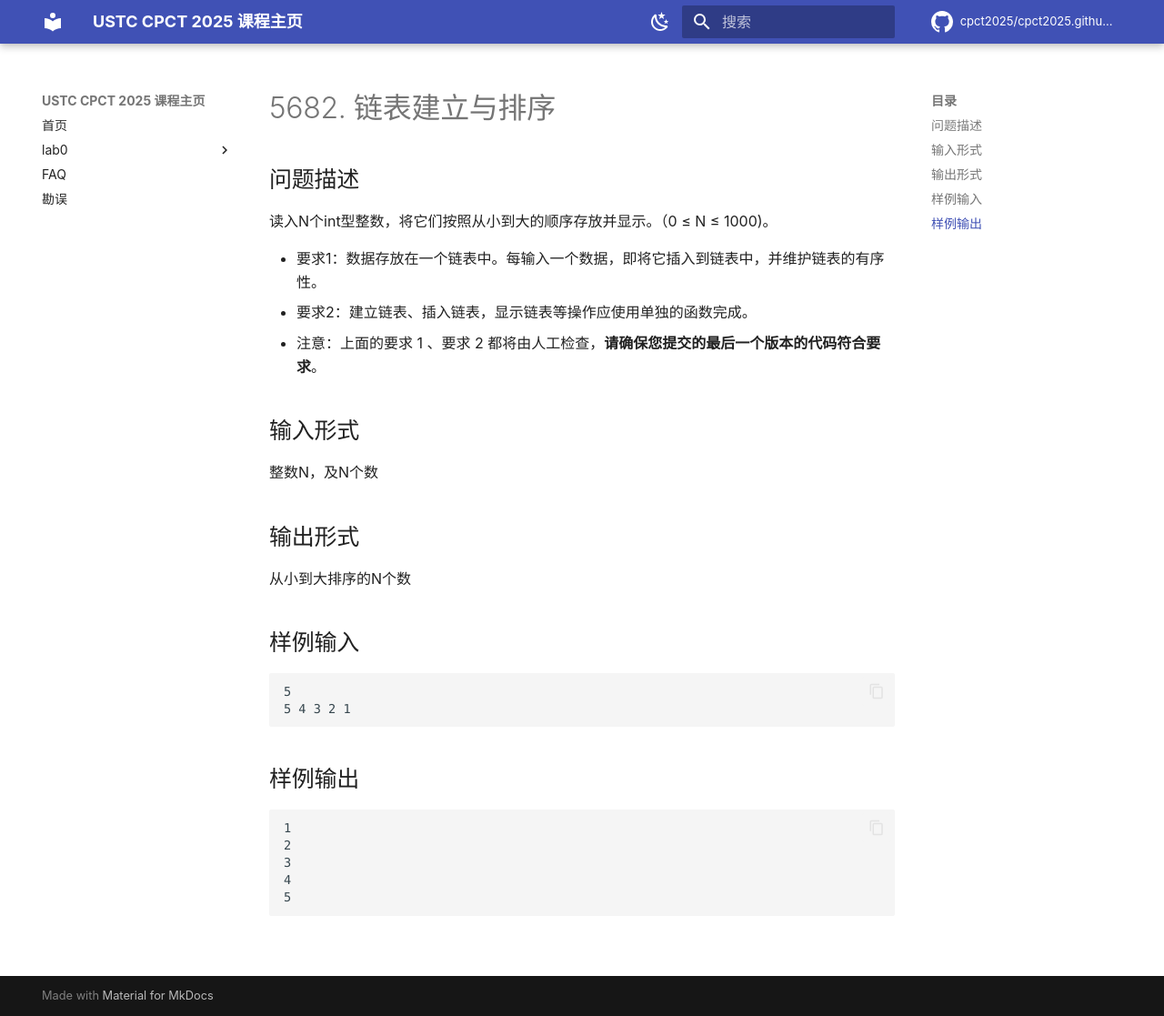
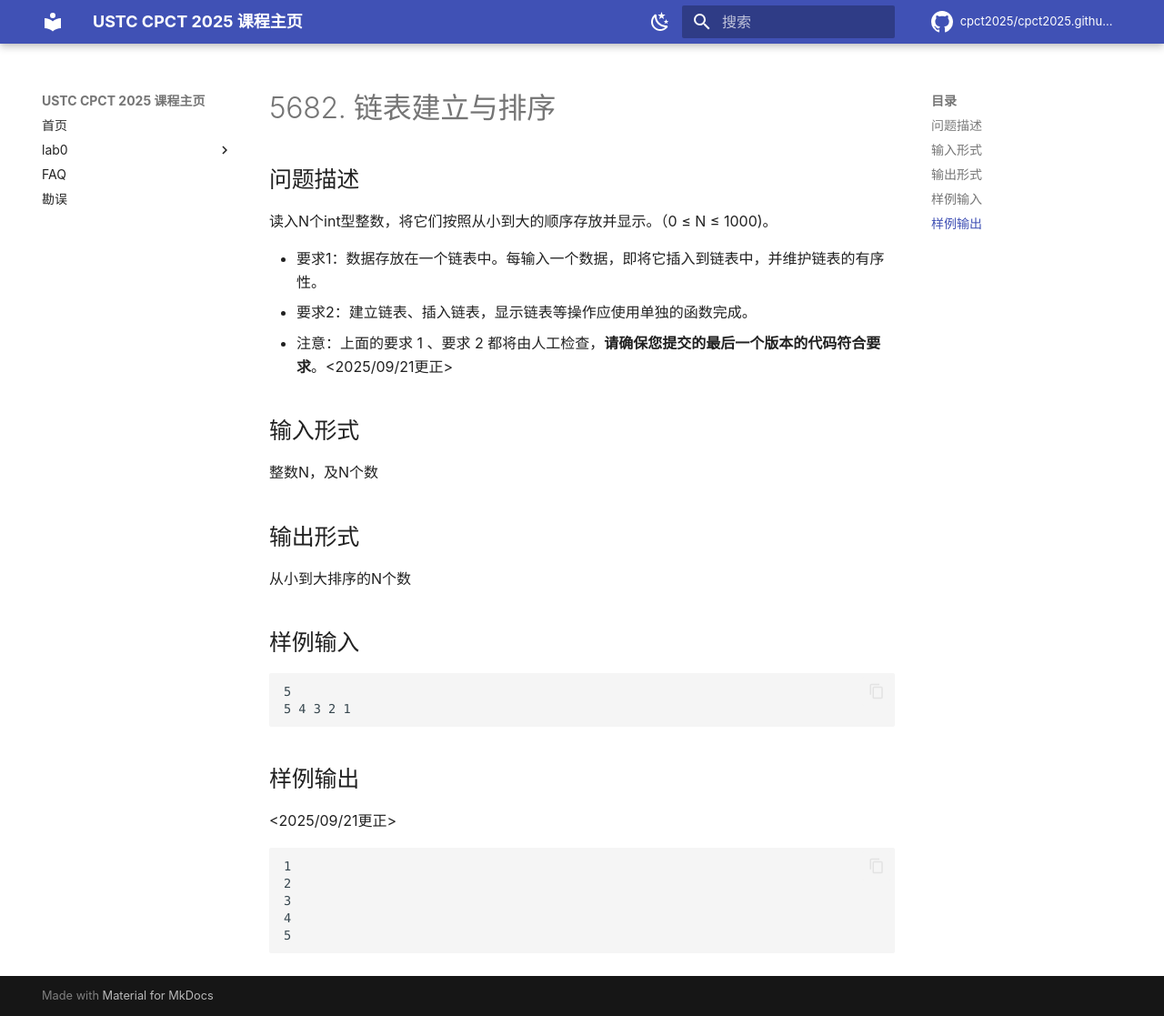
Before and after one commit to cpct2025/cpct2025.github.io, an MkDocs documentation site: the page built from docs/errata/5682.md, in a window 1280 px wide and 1117 px high. Shown: the whole window at 91% size. Built offline with MkDocs 1.6.1 and Material for MkDocs 9.7.7, drawn with Linux system fonts in a browser that asks for light colours; comment, search, counter and statistics services are not loaded; some of the changed lines change nothing that is shown.

Commit message:
Revise errata note for manual code checks
Updated note regarding manual checks and code submission requirements.

````diff
--- a/docs/errata/5682.md
+++ b/docs/errata/5682.md
@@ -5,7 +5,7 @@
 
 - 要求1：数据存放在一个链表中。每输入一个数据，即将它插入到链表中，并维护链表的有序性。
 - 要求2：建立链表、插入链表，显示链表等操作应使用单独的函数完成。
-- 注意：上面的要求 1 、要求 2 都将由人工检查，**请确保您提交的最后一个版本的代码符合要求**。
+- 注意：上面的要求 1 、要求 2 都将由人工检查，**请确保您提交的最后一个版本的代码符合要求**。<2025/09/21更正>
 
 ## 输入形式
 整数N，及N个数
@@ -20,6 +20,7 @@
 ```
 
 ## 样例输出
+<2025/09/21更正>
 ```
 1
 2
````
